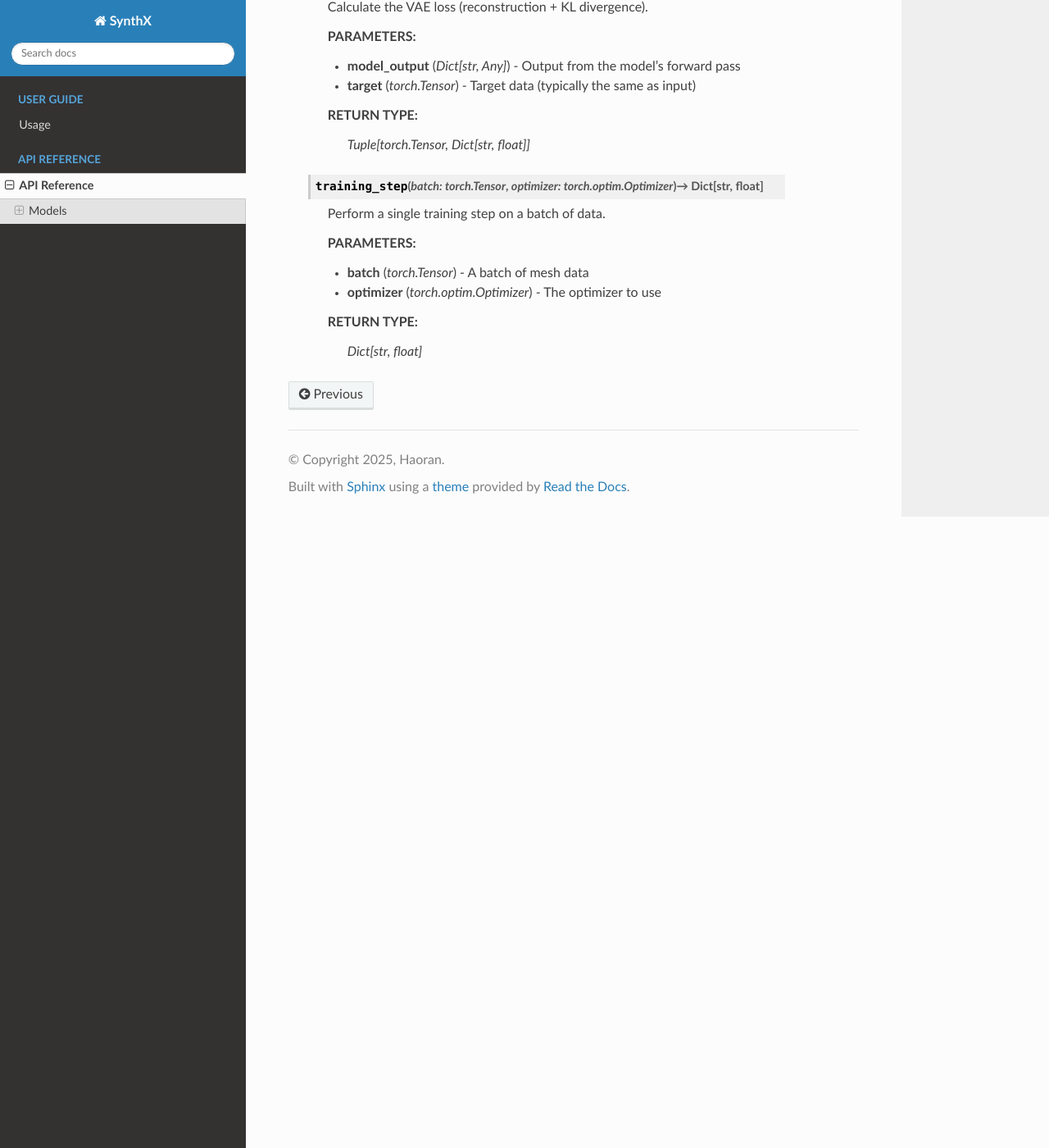
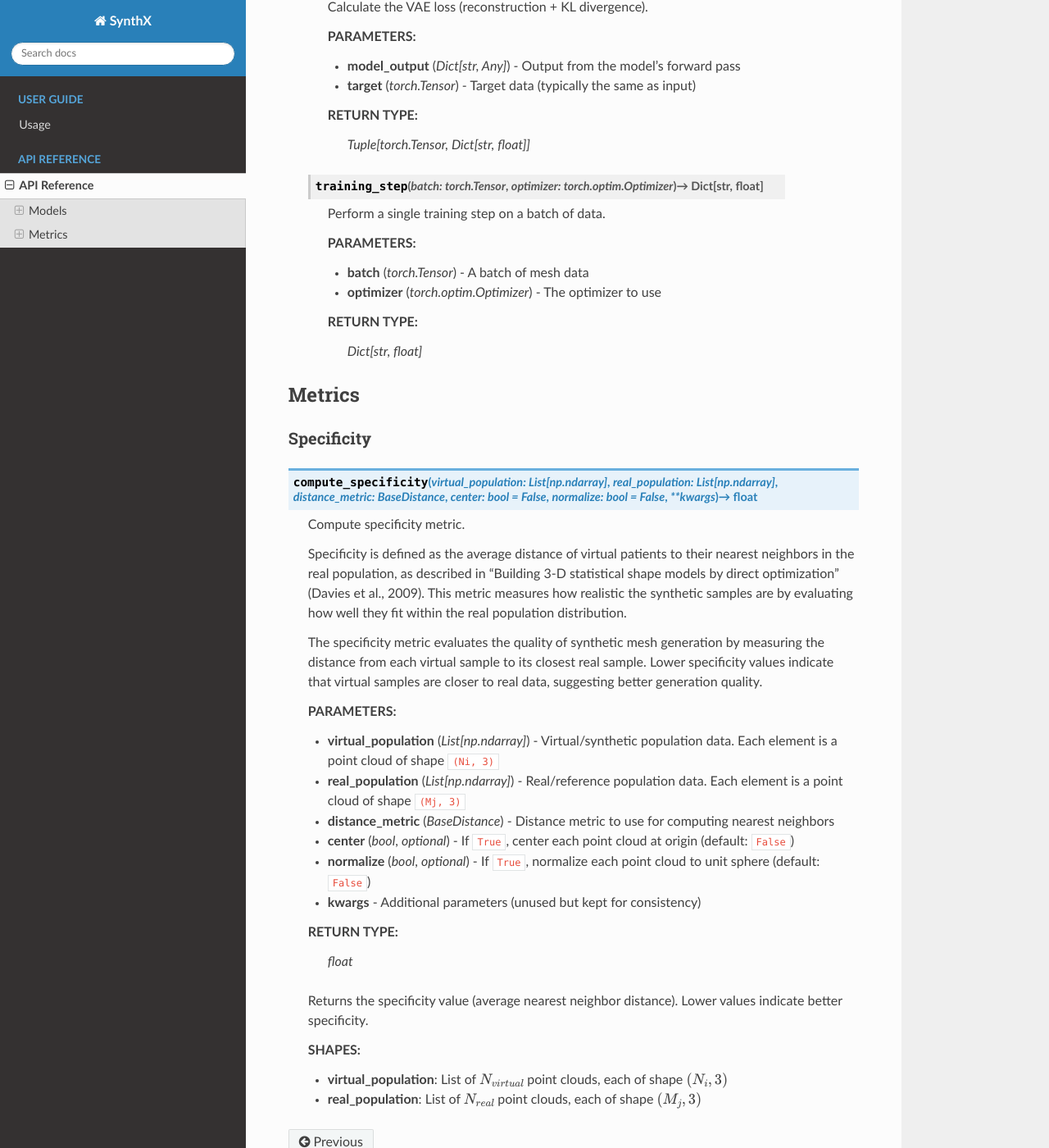
Before and after one commit to wulalago/SynthX-doc, a Sphinx documentation site: the page built from docs/source/api.rst, in a window 1280 px wide and 1400 px high, scrolled down 2386 px. Shown: the whole window at 82% size. Built offline with Sphinx 7.4.7 and the Read the Docs theme 3.1.0, drawn with Linux system fonts in a browser that asks for light colours; pages that are not in the unit, such as notebooks, are missing from menus.

Commit message:
Update api.rst

```diff
--- a/docs/source/api.rst
+++ b/docs/source/api.rst
@@ -6,8 +6,8 @@ This page contains the API reference for SynthX. The library is organized into s
 Models
 ------
 
-CoMA
-~~~~
+VAE
+~~~
 
 .. py:class:: CoMA(config: Optional[Dict] = None)
 
@@ -124,3 +124,36 @@ CoMA
 
       **RETURN TYPE:**
          *Dict[str, float]*
+
+Metrics
+-------
+
+Specificity
+~~~~~~~~~~~
+
+.. py:function:: compute_specificity(virtual_population: List[np.ndarray], real_population: List[np.ndarray], distance_metric: BaseDistance, center: bool = False, normalize: bool = False, **kwargs) -> float
+
+   Compute specificity metric.
+
+   Specificity is defined as the average distance of virtual patients to their nearest neighbors in the real population, as described in "Building 3-D statistical shape models by direct optimization" (Davies et al., 2009). This metric measures how realistic the synthetic samples are by evaluating how well they fit within the real population distribution.
+
+   The specificity metric evaluates the quality of synthetic mesh generation by measuring the distance from each virtual sample to its closest real sample. Lower specificity values indicate that virtual samples are closer to real data, suggesting better generation quality.
+
+   **PARAMETERS:**
+
+   * **virtual_population** (*List[np.ndarray]*) - Virtual/synthetic population data. Each element is a point cloud of shape ``(Ni, 3)``
+   * **real_population** (*List[np.ndarray]*) - Real/reference population data. Each element is a point cloud of shape ``(Mj, 3)``
+   * **distance_metric** (*BaseDistance*) - Distance metric to use for computing nearest neighbors
+   * **center** (*bool*, *optional*) - If ``True``, center each point cloud at origin (default: ``False``)
+   * **normalize** (*bool*, *optional*) - If ``True``, normalize each point cloud to unit sphere (default: ``False``)
+   * **kwargs** - Additional parameters (unused but kept for consistency)
+
+   **RETURN TYPE:**
+      *float*
+
+   Returns the specificity value (average nearest neighbor distance). Lower values indicate better specificity.
+
+   **SHAPES:**
+
+   * **virtual_population**: List of :math:`N_{virtual}` point clouds, each of shape :math:`(N_i, 3)`
+   * **real_population**: List of :math:`N_{real}` point clouds, each of shape :math:`(M_j, 3)`
```
